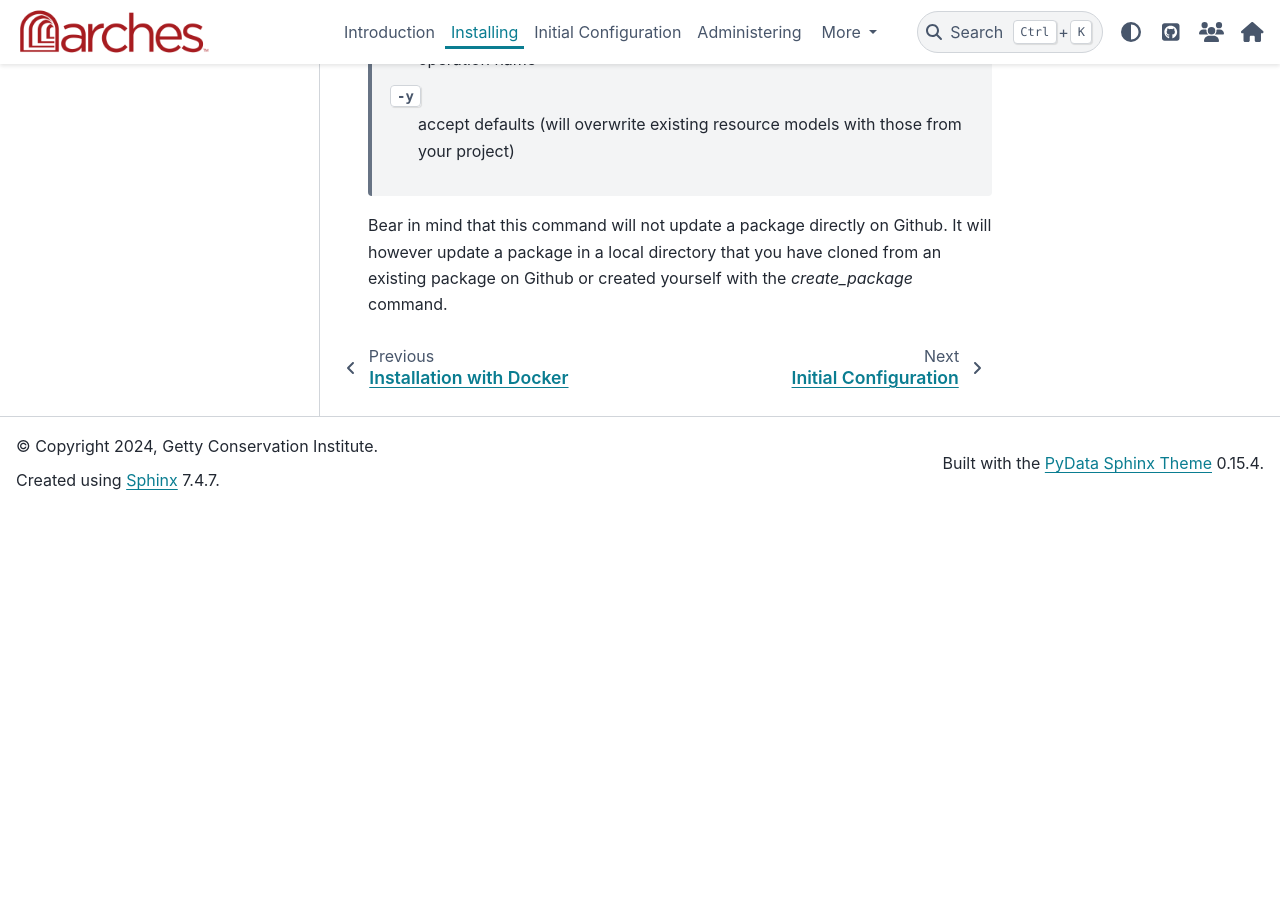
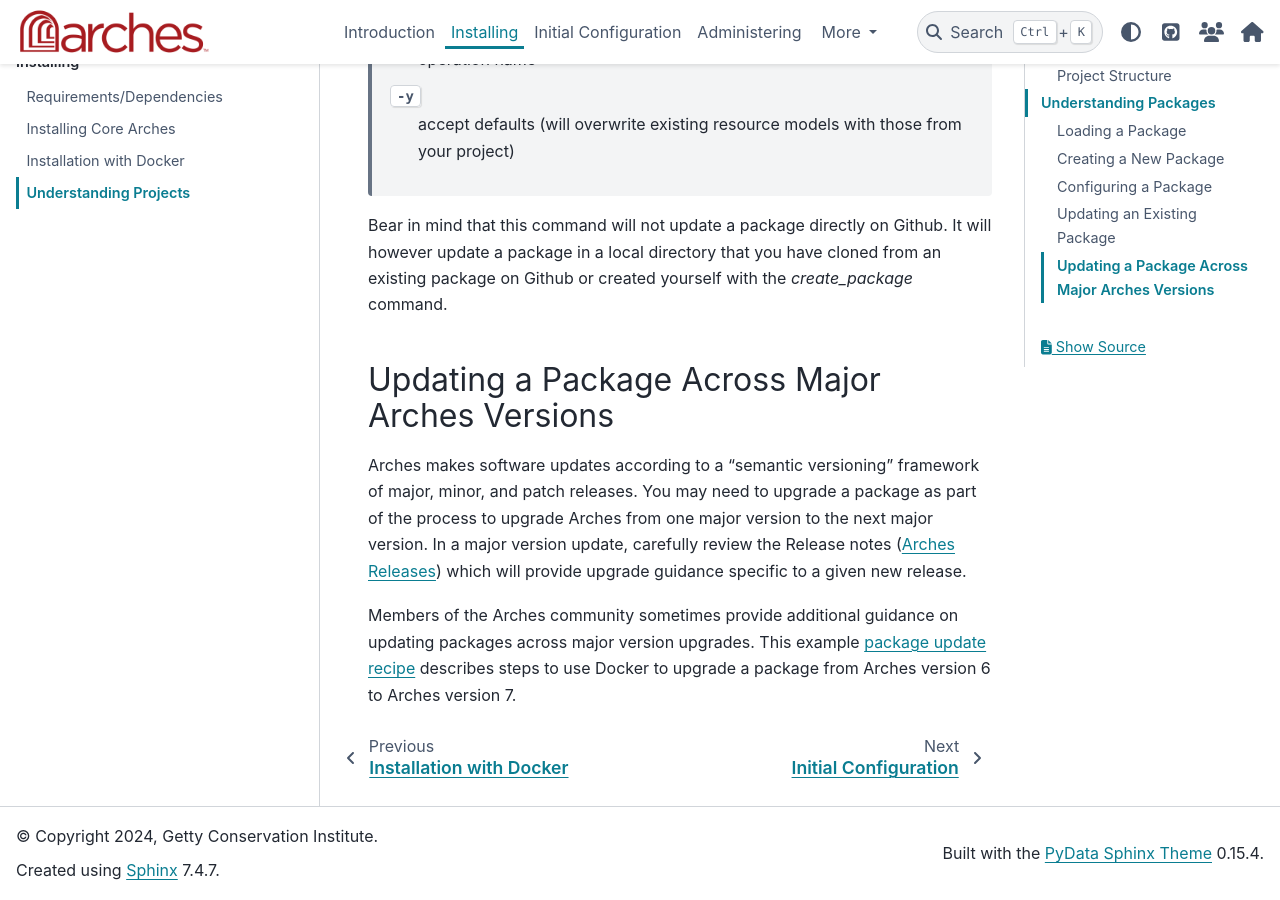
Before and after one commit to archesproject/arches-docs, a Sphinx documentation site: the page built from docs/installing/projects-and-packages.rst, in a window 1280 px wide and 900 px high, scrolled down 7785 px. Built offline with Sphinx 7.4.7 and the PyData theme 0.15.4, drawn with Linux system fonts in a browser that asks for light colours; before the commit the page ends 8295 px from its top, so only the background shows below that.

Commit message:
Added note re major version updates for packages

```diff
--- a/docs/installing/projects-and-packages.rst
+++ b/docs/installing/projects-and-packages.rst
@@ -214,3 +214,11 @@
     -y    accept defaults (will overwrite existing resource models with those from your project)
 
 Bear in mind that this command will not update a package directly on Github. It will however update a package in a local directory that you have cloned from an existing package on Github or created yourself with the `create_package` command.
+
+
+Updating a Package Across Major Arches Versions
+-----------------------------------------------
+
+Arches makes software updates according to a "semantic versioning" framework of major, minor, and patch releases. You may need to upgrade a package as part of the process to upgrade Arches from one major version to the next major version. In a major version update, carefully review the Release notes (:ref:`Arches Releases`) which will provide upgrade guidance specific to a given new release.
+
+Members of the Arches community sometimes provide additional guidance on updating packages across major version upgrades. This example `package update recipe <https://github.com/opencontext/arches-package-manage/tree/main>`_ describes steps to use Docker to upgrade a package from Arches version 6 to Arches version 7.
```
